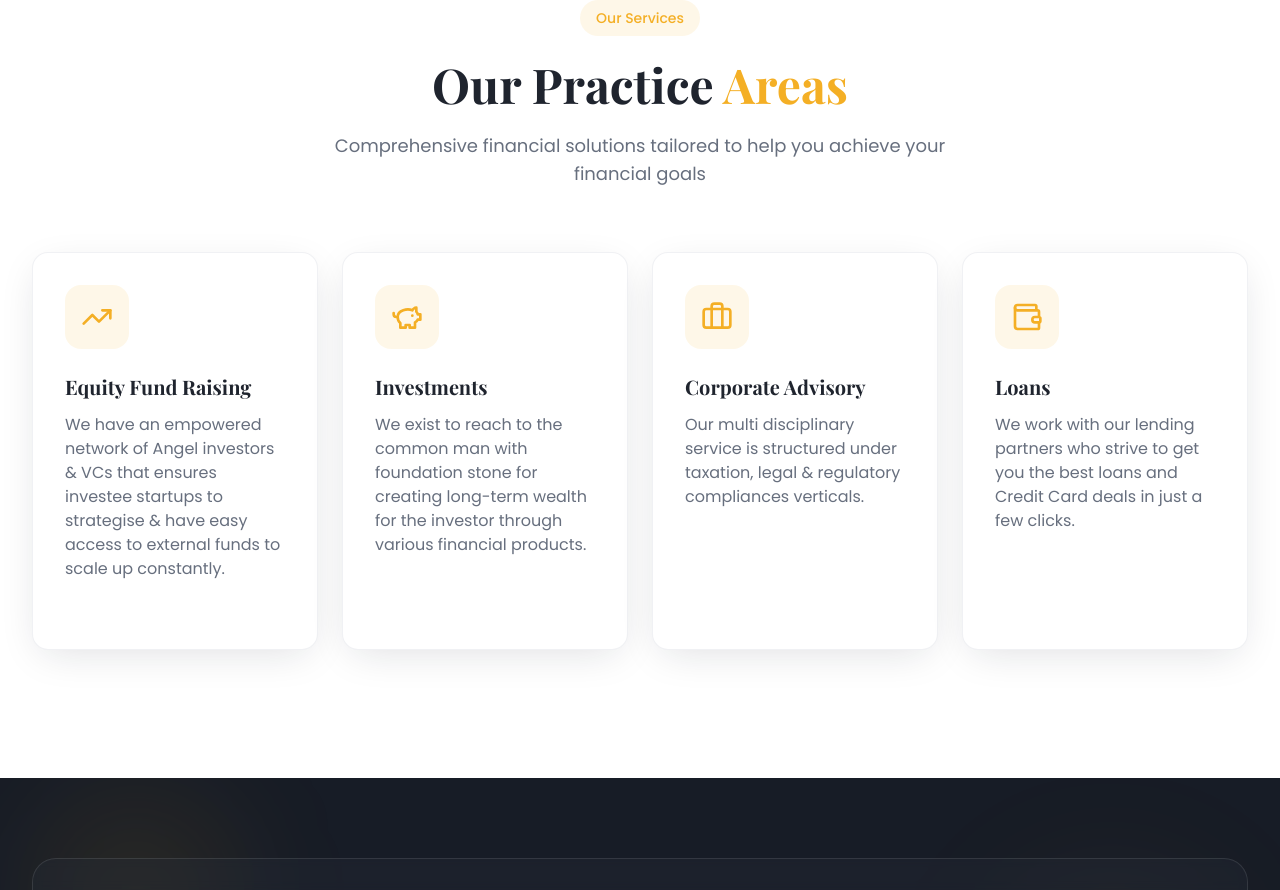
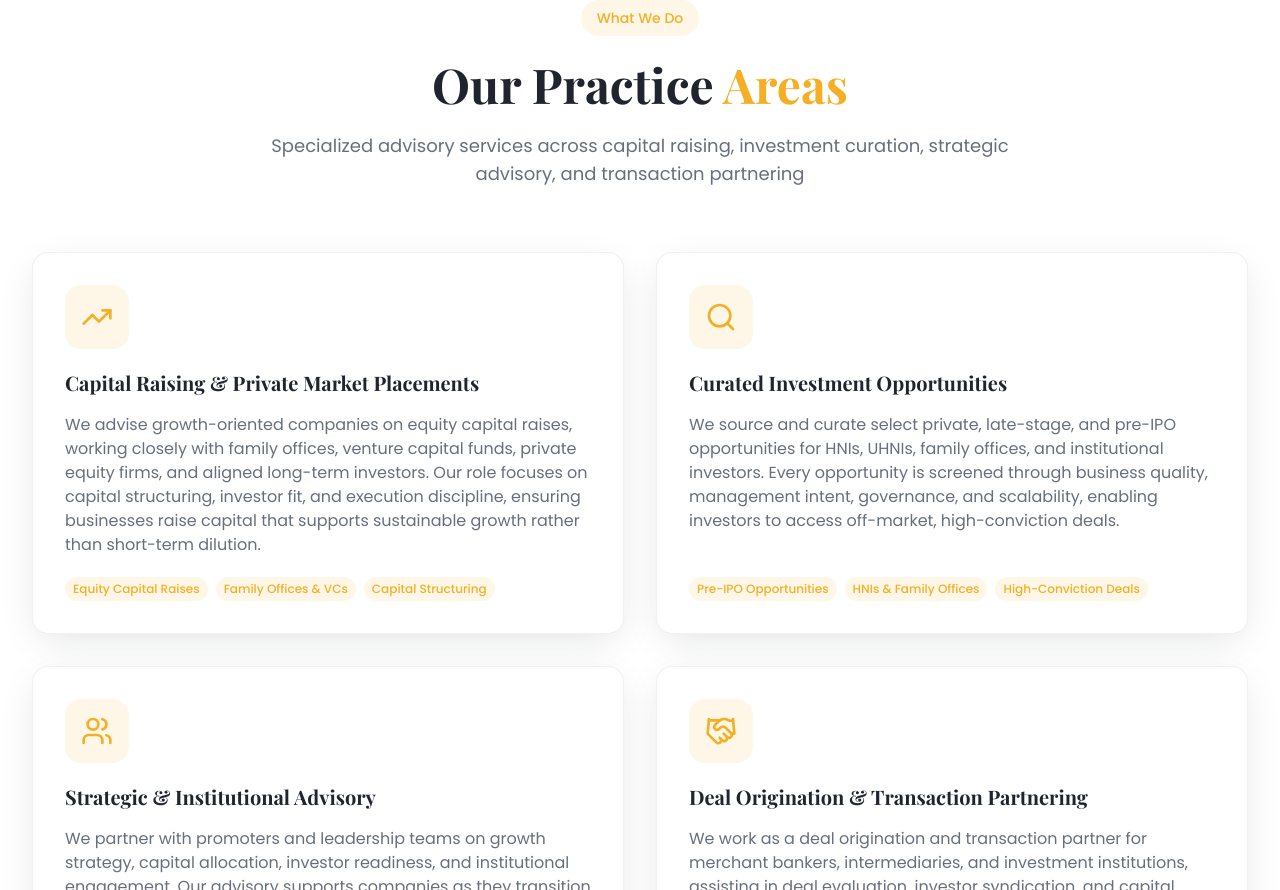
Before and after one commit to heypranjal/dhanacharya-fina, a React (Vite) app: page / in a window 1280 px wide. Shown: the part 1910-2800 px from the top of the page. Built offline with nearby package versions, Linux system fonts and the light colour scheme; the HTML template or start-up script is replaced by a standard one.

Commit message:
footer and what app community

```diff
--- a/src/components/Footer.tsx
+++ b/src/components/Footer.tsx
@@ -1,6 +1,6 @@
-import { motion, useInView } from "framer-motion";
-import { useRef } from "react";
-import { MapPin, Phone, Mail, Facebook, Linkedin, Instagram } from "lucide-react";
+import { motion, useInView, AnimatePresence } from "framer-motion";
+import { useRef, useState } from "react";
+import { MapPin, Phone, Mail, Facebook, Linkedin, Instagram, ChevronDown } from "lucide-react";
 import { Link } from "react-router-dom";
 
 // Custom X (Twitter) icon component since lucide-react Twitter is deprecated
@@ -25,16 +25,53 @@ const Footer = () => {
     { name: "Careers", href: "/careers", isRoute: true },
   ];
 
-  const services = [
-    { name: "Equity Fund Raising", href: "/equityfundraising" },
-    { name: "Mutual Funds", href: "/mutualfunds" },
-    { name: "Taxation Advisory", href: "/taxation-advisory" },
-    { name: "Auditing & Assurance", href: "/auditing-assurance" },
-    { name: "Regulatory Compliance", href: "/regulatory-compliance" },
-    { name: "Registration & Licenses", href: "/registration-licenses" },
-    { name: "Intellectual Property", href: "/intellectual-property" },
-    { name: "Start Your Business", href: "/start-your-business" },
+  const [openDropdown, setOpenDropdown] = useState<string | null>(null);
+
+  const serviceCategories = [
+    {
+      title: "For Investors",
+      items: [
+        "Unlisted Private Equity & Pre-IPO Opportunities",
+        "Curated Private Market Deals",
+        "Investor Network & Onboarding",
+      ],
+    },
+    {
+      title: "For Companies",
+      items: [
+        "Equity Capital Raising",
+        "Private Placements & Growth Capital",
+        "Pre-IPO, IPO & Institutional Readiness",
+      ],
+    },
+    {
+      title: "Public Market & Wealth Solutions",
+      items: [
+        "Mutual Fund Distribution",
+        "Portfolio Allocation Advisory",
+      ],
+    },
+    {
+      title: "For Intermediaries",
+      items: [
+        "Deal Syndication & Distribution",
+        "Merchant Banker Partnerships",
+        "Buy-Side Capital Access",
+      ],
+    },
+    {
+      title: "Corporate & Strategic Advisory",
+      items: [
+        "Capital Structuring & Allocation",
+        "Growth & Expansion Strategy",
+        "Investor Readiness & Positioning",
+      ],
+    },
   ];
+
+  const toggleDropdown = (title: string) => {
+    setOpenDropdown(openDropdown === title ? null : title);
+  };
 
   const socialLinks = [
     { icon: Facebook, href: "https://www.facebook.com/share/1BqoZe2h8g/?mibextid=wwXIfr", label: "Facebook" },
@@ -154,36 +191,64 @@ const Footer = () => {
             </motion.ul>
           </motion.div>
 
-          {/* Services */}
+          {/* Services Dropdowns */}
           <motion.div
             initial={{ opacity: 0, y: 40 }}
             animate={isInView ? { opacity: 1, y: 0 } : {}}
             transition={{ duration: 0.6, delay: 0.2 }}
+            className="sm:col-span-2 lg:col-span-1"
           >
             <h4 className="text-base sm:text-lg font-heading font-bold mb-4 sm:mb-6 text-primary">Our Services</h4>
-            <motion.ul
-              variants={containerVariants}
-              initial="hidden"
-              animate={isInView ? "visible" : "hidden"}
-              className="space-y-2 sm:space-y-3"
-            >
-              {services.map((service, index) => (
-                <motion.li
-                  key={service.name}
-                  variants={itemVariants}
-                  transition={{ delay: index * 0.1 }}
-                  whileHover={{ x: 5 }}
+            <div className="space-y-2">
+              {serviceCategories.map((category, catIndex) => (
+                <motion.div
+                  key={category.title}
+                  initial={{ opacity: 0, y: 10 }}
+                  animate={isInView ? { opacity: 1, y: 0 } : {}}
+                  transition={{ duration: 0.4, delay: 0.2 + catIndex * 0.1 }}
+                  className="border-b border-secondary-foreground/10 last:border-b-0"
                 >
-                  <Link
-                    to={service.href}
-                    className="text-sm sm:text-base text-secondary-foreground/70 hover:text-primary transition-colors inline-flex items-center gap-2 group"
+                  <button
+                    onClick={() => toggleDropdown(category.title)}
+                    className="w-full flex items-center justify-between py-2 text-left text-sm sm:text-base text-secondary-foreground/80 hover:text-primary transition-colors group"
                   >
-                    <span className="w-0 h-0.5 bg-primary group-hover:w-4 transition-all duration-300" />
-                    {service.name}
-                  </Link>
-                </motion.li>
+                    <span className="font-medium">{category.title}</span>
+                    <motion.div
+                      animate={{ rotate: openDropdown === category.title ? 180 : 0 }}
+                      transition={{ duration: 0.3 }}
+                    >
+                      <ChevronDown className="w-4 h-4 text-primary" />
+                    </motion.div>
+                  </button>
+                  <AnimatePresence>
+                    {openDropdown === category.title && (
+                      <motion.ul
+                        initial={{ height: 0, opacity: 0 }}
+                        animate={{ height: "auto", opacity: 1 }}
+                        exit={{ height: 0, opacity: 0 }}
+                        transition={{ duration: 0.3 }}
+                        className="overflow-hidden pl-4 pb-2"
+                      >
+                        {category.items.map((item, index) => (
+                          <motion.li
+                            key={item}
+                            initial={{ opacity: 0, x: -10 }}
+                            animate={{ opacity: 1, x: 0 }}
+                            transition={{ delay: index * 0.05 }}
+                            className="py-1"
+                          >
+                            <span className="text-xs sm:text-sm text-secondary-foreground/60 hover:text-primary transition-colors cursor-pointer inline-flex items-center gap-2 group">
+                              <span className="w-1.5 h-1.5 rounded-full bg-primary/50 group-hover:bg-primary transition-colors" />
+                              {item}
+                            </span>
+                          </motion.li>
+                        ))}
+                      </motion.ul>
+                    )}
+                  </AnimatePresence>
+                </motion.div>
               ))}
-            </motion.ul>
+            </div>
           </motion.div>
 
           {/* Contact */}
--- a/src/components/Services.tsx
+++ b/src/components/Services.tsx
@@ -1,42 +1,46 @@
 import { motion, useInView } from "framer-motion";
 import { useRef, useState } from "react";
-import { TrendingUp, PiggyBank, Briefcase, Wallet, ArrowRight } from "lucide-react";
+import { TrendingUp, Search, Users, Handshake } from "lucide-react";
 
-const services = [
+const practiceAreas = [
   {
     icon: TrendingUp,
-    title: "Equity Fund Raising",
-    description: "We have an empowered network of Angel investors & VCs that ensures investee startups to strategise & have easy access to external funds to scale up constantly.",
+    title: "Capital Raising & Private Market Placements",
+    description: "We advise growth-oriented companies on equity capital raises, working closely with family offices, venture capital funds, private equity firms, and aligned long-term investors. Our role focuses on capital structuring, investor fit, and execution discipline, ensuring businesses raise capital that supports sustainable growth rather than short-term dilution.",
+    highlights: ["Equity Capital Raises", "Family Offices & VCs", "Capital Structuring"],
     color: "from-blue-500/20 to-blue-600/10",
   },
   {
-    icon: PiggyBank,
-    title: "Investments",
-    description: "We exist to reach to the common man with foundation stone for creating long-term wealth for the investor through various financial products.",
+    icon: Search,
+    title: "Curated Investment Opportunities",
+    description: "We source and curate select private, late-stage, and pre-IPO opportunities for HNIs, UHNIs, family offices, and institutional investors. Every opportunity is screened through business quality, management intent, governance, and scalability, enabling investors to access off-market, high-conviction deals.",
+    highlights: ["Pre-IPO Opportunities", "HNIs & Family Offices", "High-Conviction Deals"],
     color: "from-green-500/20 to-green-600/10",
   },
   {
-    icon: Briefcase,
-    title: "Corporate Advisory",
-    description: "Our multi disciplinary service is structured under taxation, legal & regulatory compliances verticals.",
+    icon: Users,
+    title: "Strategic & Institutional Advisory",
+    description: "We partner with promoters and leadership teams on growth strategy, capital allocation, investor readiness, and institutional engagement. Our advisory supports companies as they transition from entrepreneur-led growth to institutionally investable platforms, including preparation for public markets.",
+    highlights: ["Growth Strategy", "Investor Readiness", "Public Market Preparation"],
     color: "from-purple-500/20 to-purple-600/10",
   },
   {
-    icon: Wallet,
-    title: "Loans",
-    description: "We work with our lending partners who strive to get you the best loans and Credit Card deals in just a few clicks.",
+    icon: Handshake,
+    title: "Deal Origination & Transaction Partnering",
+    description: "We work as a deal origination and transaction partner for merchant bankers, intermediaries, and investment institutions, assisting in deal evaluation, investor syndication, and capital placement. Our strength lies in aligning quality deal flow with credible capital, creating long-term partnerships across the private markets ecosystem.",
+    highlights: ["Merchant Banker Partnerships", "Investor Syndication", "Capital Placement"],
     color: "from-orange-500/20 to-orange-600/10",
   },
 ];
 
-const ServiceCard = ({ service, index }: { service: typeof services[0]; index: number }) => {
+const PracticeAreaCard = ({ area, index }: { area: typeof practiceAreas[0]; index: number }) => {
   const [isHovered, setIsHovered] = useState(false);
   const [mousePosition, setMousePosition] = useState({ x: 0, y: 0 });
 
   const handleMouseMove = (e: React.MouseEvent<HTMLDivElement>) => {
     const rect = e.currentTarget.getBoundingClientRect();
-    const x = (e.clientX - rect.left - rect.width / 2) / 20;
-    const y = (e.clientY - rect.top - rect.height / 2) / 20;
+    const x = (e.clientX - rect.left - rect.width / 2) / 25;
+    const y = (e.clientY - rect.top - rect.height / 2) / 25;
     setMousePosition({ x, y });
   };
 
@@ -57,10 +61,10 @@ const ServiceCard = ({ service, index }: { service: typeof services[0]; index: n
           ? `perspective(1000px) rotateX(${-mousePosition.y}deg) rotateY(${mousePosition.x}deg)`
           : "perspective(1000px) rotateX(0deg) rotateY(0deg)",
       }}
-      className="group relative bg-card rounded-xl sm:rounded-2xl p-4 sm:p-6 lg:p-8 card-shadow transition-all duration-300 hover:shadow-2xl border border-border/50 cursor-pointer overflow-hidden"
+      className="group relative bg-card rounded-xl sm:rounded-2xl p-5 sm:p-6 lg:p-8 card-shadow transition-all duration-300 hover:shadow-2xl border border-border/50 cursor-pointer overflow-hidden h-full flex flex-col"
     >
       {/* Background gradient on hover */}
-      <div className={`absolute inset-0 bg-gradient-to-br ${service.color} opacity-0 group-hover:opacity-100 transition-opacity duration-500`} />
+      <div className={`absolute inset-0 bg-gradient-to-br ${area.color} opacity-0 group-hover:opacity-100 transition-opacity duration-500`} />
 
       {/* Glow effect */}
       <motion.div
@@ -69,30 +73,37 @@ const ServiceCard = ({ service, index }: { service: typeof services[0]; index: n
         transition={{ duration: 2, repeat: Infinity }}
       />
 
-      <div className="relative z-10">
+      <div className="relative z-10 flex flex-col h-full">
         <motion.div
-          className="w-12 h-12 sm:w-14 sm:h-14 lg:w-16 lg:h-16 rounded-xl sm:rounded-2xl bg-primary/10 flex items-center justify-center mb-3 sm:mb-4 lg:mb-6 group-hover:bg-primary/20 transition-colors"
+          className="w-12 h-12 sm:w-14 sm:h-14 lg:w-16 lg:h-16 rounded-xl sm:rounded-2xl bg-primary/10 flex items-center justify-center mb-4 sm:mb-5 group-hover:bg-primary/20 transition-colors"
           whileHover={{ rotate: [0, -10, 10, 0] }}
           transition={{ duration: 0.5 }}
         >
-          <service.icon className="w-5 h-5 sm:w-6 sm:h-6 lg:w-8 lg:h-8 text-primary" />
+          <area.icon className="w-5 h-5 sm:w-6 sm:h-6 lg:w-8 lg:h-8 text-primary" />
         </motion.div>
 
-        <h3 className="text-base sm:text-lg lg:text-xl font-heading font-bold text-foreground mb-2 sm:mb-3 group-hover:text-primary transition-colors">
-          {service.title}
+        <h3 className="text-base sm:text-lg lg:text-xl font-heading font-bold text-foreground mb-3 sm:mb-4 group-hover:text-primary transition-colors leading-tight">
+          {area.title}
         </h3>
 
-        <p className="text-xs sm:text-sm lg:text-base text-muted-foreground leading-relaxed mb-3 sm:mb-4">
-          {service.description}
+        <p className="text-xs sm:text-sm lg:text-base text-muted-foreground leading-relaxed mb-4 sm:mb-5 flex-grow">
+          {area.description}
         </p>
 
-        <motion.div
-          className="flex items-center gap-2 text-primary font-medium text-xs sm:text-sm opacity-0 group-hover:opacity-100 transition-opacity"
-          animate={isHovered ? { x: [0, 5, 0] } : {}}
-          transition={{ duration: 1, repeat: Infinity }}
-        >
-          Learn More <ArrowRight className="w-3 h-3 sm:w-4 sm:h-4" />
-        </motion.div>
+        {/* Highlight tags */}
+        <div className="flex flex-wrap gap-2 mt-auto">
+          {area.highlights.map((highlight, idx) => (
+            <motion.span
+              key={highlight}
+              initial={{ opacity: 0, scale: 0.8 }}
+              whileInView={{ opacity: 1, scale: 1 }}
+              transition={{ delay: index * 0.1 + idx * 0.05 }}
+              className="inline-block px-2 py-1 bg-primary/10 text-primary text-xs rounded-full font-medium"
+            >
+              {highlight}
+            </motion.span>
+          ))}
+        </div>
       </div>
     </motion.div>
   );
@@ -112,19 +123,19 @@ const Services = () => {
           className="text-center mb-10 sm:mb-12 lg:mb-16"
         >
           <span className="inline-block px-3 sm:px-4 py-1.5 sm:py-2 bg-primary/10 text-primary rounded-full text-xs sm:text-sm font-medium mb-4 sm:mb-6">
-            Our Services
+            What We Do
           </span>
           <h2 className="text-2xl sm:text-3xl md:text-4xl lg:text-5xl font-heading font-bold text-foreground mb-4 sm:mb-6">
             Our Practice <span className="text-primary">Areas</span>
           </h2>
-          <p className="text-sm sm:text-base lg:text-lg text-muted-foreground max-w-xs sm:max-w-lg md:max-w-xl lg:max-w-2xl mx-auto px-2">
-            Comprehensive financial solutions tailored to help you achieve your financial goals
+          <p className="text-sm sm:text-base lg:text-lg text-muted-foreground max-w-xs sm:max-w-lg md:max-w-2xl lg:max-w-3xl mx-auto px-2">
+            Specialized advisory services across capital raising, investment curation, strategic advisory, and transaction partnering
           </p>
         </motion.div>
 
-        <div className="grid grid-cols-1 sm:grid-cols-2 lg:grid-cols-4 gap-4 sm:gap-5 lg:gap-6">
-          {services.map((service, index) => (
-            <ServiceCard key={service.title} service={service} index={index} />
+        <div className="grid grid-cols-1 sm:grid-cols-2 gap-5 sm:gap-6 lg:gap-8">
+          {practiceAreas.map((area, index) => (
+            <PracticeAreaCard key={area.title} area={area} index={index} />
           ))}
         </div>
       </div>
--- a/src/components/WhatsAppButton.tsx
+++ b/src/components/WhatsAppButton.tsx
@@ -1,41 +1,145 @@
-import { motion } from "framer-motion";
-import { MessageCircle } from "lucide-react";
+import { motion, AnimatePresence } from "framer-motion";
+import { MessageCircle, Users, X } from "lucide-react";
+import { useState, useRef, useEffect } from "react";
 
 const WhatsAppButton = () => {
+  const [isOpen, setIsOpen] = useState(false);
+  const containerRef = useRef<HTMLDivElement>(null);
+
   const phoneNumber = "919211822583";
   const message = "Hello! I would like to know more about your financial services.";
-  const whatsappUrl = `https://wa.me/${phoneNumber}?text=${encodeURIComponent(message)}`;
+  const chatUrl = `https://wa.me/${phoneNumber}?text=${encodeURIComponent(message)}`;
+  const communityUrl = "https://chat.whatsapp.com/Fsdo1Bxw7XUEq1ATO53izn";
+
+  // Close when clicking outside
+  useEffect(() => {
+    const handleClickOutside = (event: MouseEvent) => {
+      if (containerRef.current && !containerRef.current.contains(event.target as Node)) {
+        setIsOpen(false);
+      }
+    };
+
+    if (isOpen) {
+      document.addEventListener("mousedown", handleClickOutside);
+    }
+    return () => {
+      document.removeEventListener("mousedown", handleClickOutside);
+    };
+  }, [isOpen]);
+
+  const options = [
+    {
+      title: "Chat with Us",
+      description: "Quick inquiry & support",
+      link: chatUrl,
+      icon: MessageCircle,
+      color: "bg-[#25D366]",
+    },
+    {
+      title: "Investor Community",
+      description: "Exclusive pre-IPO opportunities & curated investor network",
+      link: communityUrl,
+      icon: Users,
+      color: "bg-[#128C7E]",
+    },
+  ];
 
   return (
+    <div ref={containerRef} className="fixed bottom-6 right-6 z-50 flex flex-col items-end gap-3">
+      {/* Slide-up Options */}
+      <AnimatePresence>
+        {isOpen && (
+          <motion.div
+            initial={{ opacity: 0, y: 20, scale: 0.95 }}
+            animate={{ opacity: 1, y: 0, scale: 1 }}
+            exit={{ opacity: 0, y: 20, scale: 0.95 }}
+            transition={{ duration: 0.2 }}
+            className="flex flex-col gap-2 mb-2"
+          >
+            {options.map((option, index) => (
               <motion.a
-      href={whatsappUrl}
+                key={option.title}
+                href={option.link}
                 target="_blank"
                 rel="noopener noreferrer"
-      className="fixed bottom-6 right-6 z-50 flex items-center gap-2 bg-[#25D366] hover:bg-[#20BD5A] text-white rounded-full shadow-lg cursor-pointer group"
+                initial={{ opacity: 0, y: 20, x: 20 }}
+                animate={{ opacity: 1, y: 0, x: 0 }}
+                exit={{ opacity: 0, y: 10, x: 10 }}
+                transition={{ delay: index * 0.1, duration: 0.2 }}
+                onClick={() => setIsOpen(false)}
+                className={`${option.color} hover:brightness-110 text-white rounded-xl shadow-lg p-4 min-w-[240px] sm:min-w-[280px] transition-all duration-200 group`}
+                whileHover={{ scale: 1.02, x: -5 }}
+                whileTap={{ scale: 0.98 }}
+              >
+                <div className="flex items-start gap-3">
+                  <div className="w-10 h-10 rounded-full bg-white/20 flex items-center justify-center flex-shrink-0">
+                    <option.icon className="w-5 h-5 text-white" />
+                  </div>
+                  <div className="flex-1">
+                    <h4 className="font-semibold text-sm sm:text-base">{option.title}</h4>
+                    <p className="text-xs sm:text-sm text-white/80 mt-0.5 leading-snug">
+                      {option.description}
+                    </p>
+                  </div>
+                </div>
+              </motion.a>
+            ))}
+          </motion.div>
+        )}
+      </AnimatePresence>
+
+      {/* Main WhatsApp Button */}
+      <motion.button
+        onClick={() => setIsOpen(!isOpen)}
+        className="relative flex items-center gap-2 bg-[#25D366] hover:bg-[#20BD5A] text-white rounded-full shadow-lg cursor-pointer group"
         initial={{ scale: 0, opacity: 0 }}
         animate={{ scale: 1, opacity: 1 }}
         transition={{ delay: 1, type: "spring", stiffness: 200, damping: 15 }}
         whileHover={{ scale: 1.1 }}
         whileTap={{ scale: 0.95 }}
       >
-      {/* Pulse animation */}
+        {/* Pulse animation - only when closed */}
+        {!isOpen && (
           <motion.div
             className="absolute inset-0 bg-[#25D366] rounded-full"
             animate={{ scale: [1, 1.3, 1], opacity: [0.5, 0, 0.5] }}
             transition={{ duration: 2, repeat: Infinity, ease: "easeInOut" }}
           />
+        )}
 
         {/* Button content */}
         <div className="relative flex items-center gap-2 px-4 py-3 sm:px-5 sm:py-4">
-        <svg
+          <AnimatePresence mode="wait">
+            {isOpen ? (
+              <motion.div
+                key="close"
+                initial={{ rotate: -90, opacity: 0 }}
+                animate={{ rotate: 0, opacity: 1 }}
+                exit={{ rotate: 90, opacity: 0 }}
+                transition={{ duration: 0.2 }}
+              >
+                <X className="w-6 h-6 sm:w-7 sm:h-7" />
+              </motion.div>
+            ) : (
+              <motion.svg
+                key="whatsapp"
                 viewBox="0 0 24 24"
                 className="w-6 h-6 sm:w-7 sm:h-7 fill-current"
+                initial={{ rotate: 90, opacity: 0 }}
+                animate={{ rotate: 0, opacity: 1 }}
+                exit={{ rotate: -90, opacity: 0 }}
+                transition={{ duration: 0.2 }}
               >
                 <path d="M17.472 14.382c-.297-.149-1.758-.867-2.03-.967-.273-.099-.471-.148-.67.15-.197.297-.767.966-.94 1.164-.173.199-.347.223-.644.075-.297-.15-1.255-.463-2.39-1.475-.883-.788-1.48-1.761-1.653-2.059-.173-.297-.018-.458.13-.606.134-.133.298-.347.446-.52.149-.174.198-.298.298-.497.099-.198.05-.371-.025-.52-.075-.149-.669-1.612-.916-2.207-.242-.579-.487-.5-.669-.51-.173-.008-.371-.01-.57-.01-.198 0-.52.074-.792.372-.272.297-1.04 1.016-1.04 2.479 0 1.462 1.065 2.875 1.213 3.074.149.198 2.096 3.2 5.077 4.487.709.306 1.262.489 1.694.625.712.227 1.36.195 1.871.118.571-.085 1.758-.719 2.006-1.413.248-.694.248-1.289.173-1.413-.074-.124-.272-.198-.57-.347m-5.421 7.403h-.004a9.87 9.87 0 01-5.031-1.378l-.361-.214-3.741.982.998-3.648-.235-.374a9.86 9.86 0 01-1.51-5.26c.001-5.45 4.436-9.884 9.888-9.884 2.64 0 5.122 1.03 6.988 2.898a9.825 9.825 0 012.893 6.994c-.003 5.45-4.437 9.884-9.885 9.884m8.413-18.297A11.815 11.815 0 0012.05 0C5.495 0 .16 5.335.157 11.892c0 2.096.547 4.142 1.588 5.945L.057 24l6.305-1.654a11.882 11.882 0 005.683 1.448h.005c6.554 0 11.89-5.335 11.893-11.893a11.821 11.821 0 00-3.48-8.413z"/>
-        </svg>
-        <span className="hidden sm:inline font-medium text-sm">Chat with us</span>
+              </motion.svg>
+            )}
+          </AnimatePresence>
+          <span className="hidden sm:inline font-medium text-sm">
+            {isOpen ? "Close" : "Chat with us"}
+          </span>
         </div>
-    </motion.a>
+      </motion.button>
+    </div>
   );
 };
 
```
Lines whose indentation alone changed are shown as unchanged.
